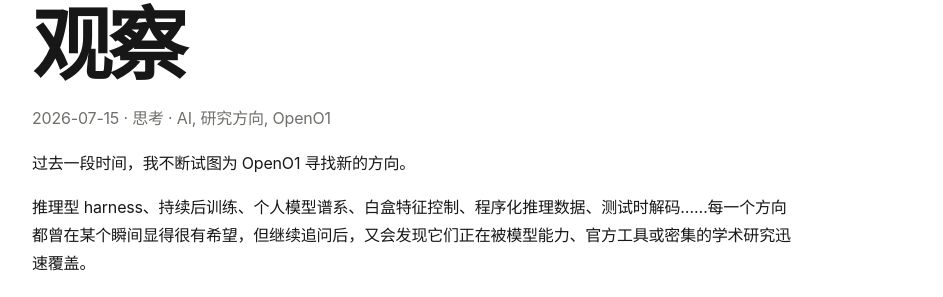
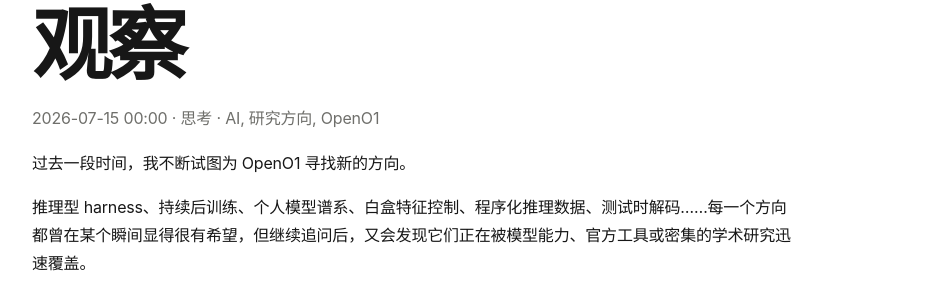
Before and after one commit to 3516027002att-ui/3516027002att-ui.github.io, a Jekyll site: the page built from _thoughts/2026-07-15-keep-observing-before-choosing.md, in a window 1280 px wide. Shown: the part 297-594 px from the top of the page, without its empty margins (168-1111 px from the left). Built offline with Jekyll 4.4.1, drawn with Linux system fonts in a browser that asks for light colours; part of the change alters nothing that is shown.

```diff
--- a/_layouts/post.html
+++ b/_layouts/post.html
@@ -6,7 +6,7 @@ layout: default
   <p><a href="{{ '/' | relative_url }}">← 首页</a></p>
   <h1>{{ page.title }}</h1>
   <p class="meta">
-    {{ page.date | date: "%Y-%m-%d" }}{% if page.category == "note" %} · 观察{% elsif page.category == "essay" %} · 文章{% elsif page.category == "thought" %} · 思考{% endif %}{% if page.tags %} · {{ page.tags | join: ', ' }}{% endif %}
+    {{ page.date | date: "%Y-%m-%d %H:%M" }}{% if page.category == "note" %} · 观察{% elsif page.category == "essay" %} · 文章{% elsif page.category == "thought" %} · 思考{% endif %}{% if page.tags %} · {{ page.tags | join: ', ' }}{% endif %}
   </p>
   {{ content }}
 </article>
```
